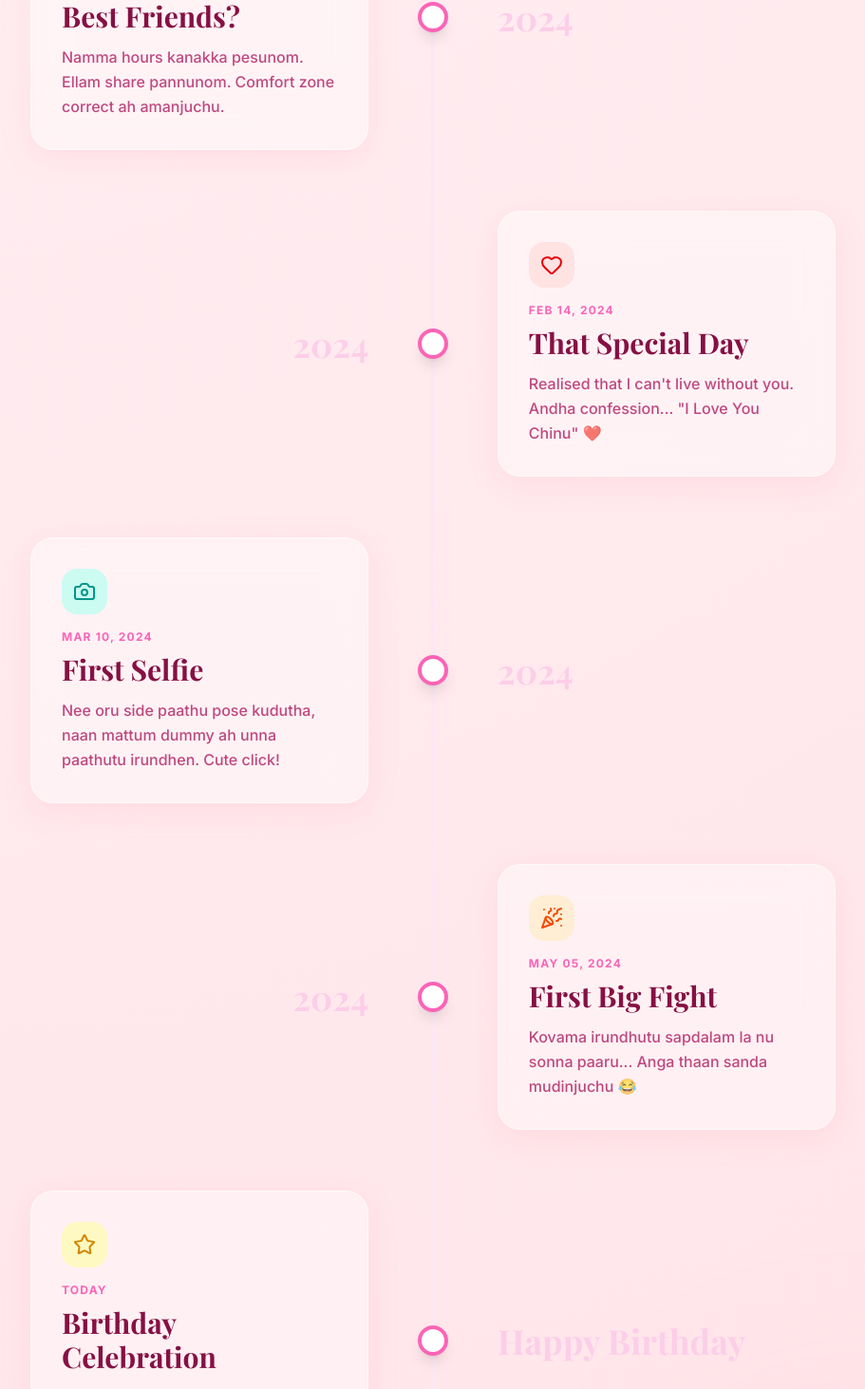
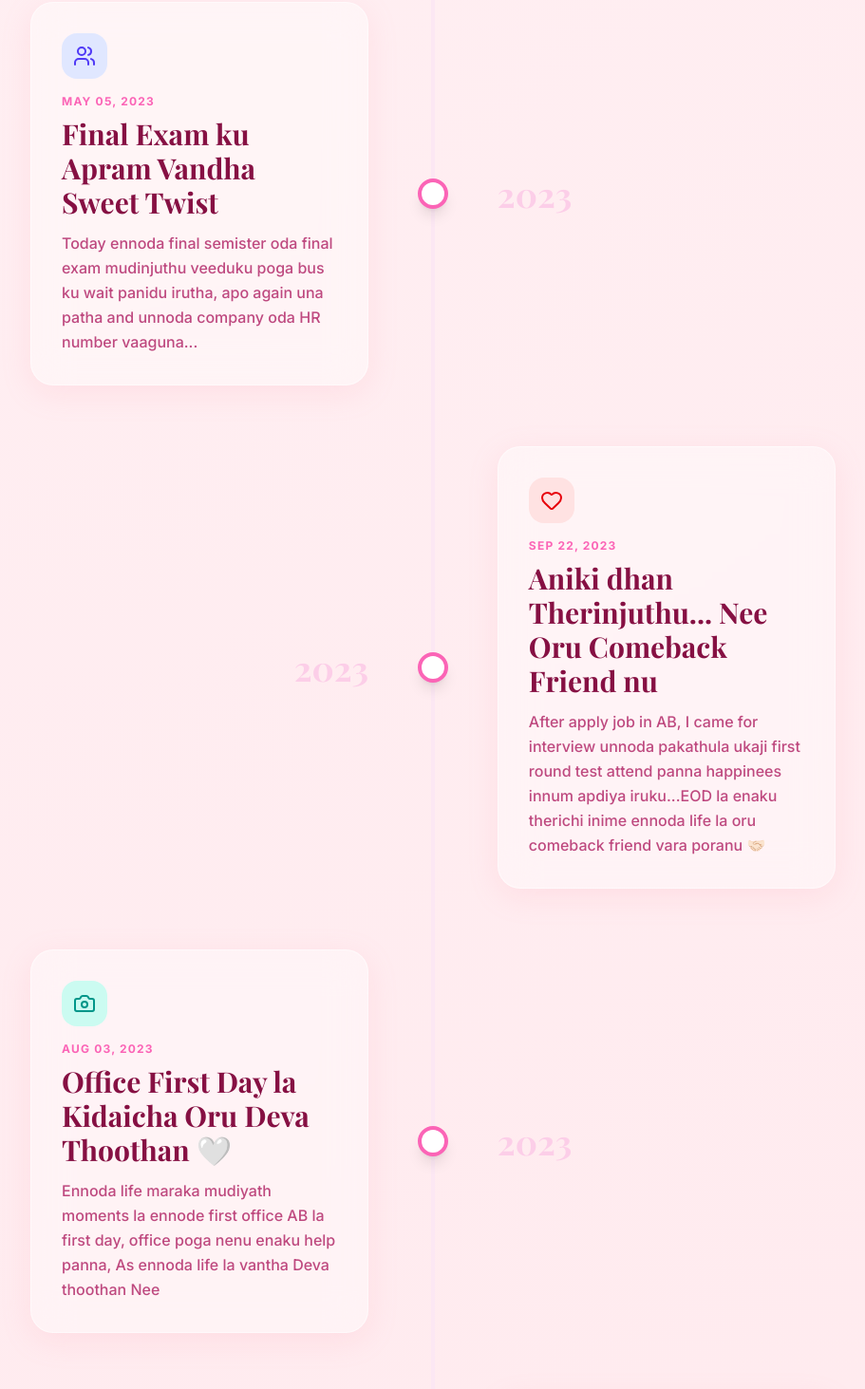
Before and after one commit to lokeshec23/For_Chinu, a React (Vite) app: page /timeline in a window 1280 px wide. Shown: the part 810-2273 px from the top of the page at 95% size, without its empty margins (184-1095 px from the left). Built offline with nearby package versions, Linux system fonts and the light colour scheme; a web font is replaced by a local one.

Commit message:
feat: add timeline page to showcase relationship milestones

```diff
--- a/src/pages/Timeline.tsx
+++ b/src/pages/Timeline.tsx
@@ -6,52 +6,93 @@ import { useNavigate } from 'react-router-dom';
 const TIMELINE = [
   {
     id: 1,
-    title: 'First Talk',
-    description: 'Enakku innum nyabagam iruku... andha first "Hi" message. Tension la typo pannen 🙈',
-    date: 'Dec 15, 2024',
+    title: 'Antha Oru ‘Sorry’ dhan Ellathukum Start',
+    description: 'Enaku therila chinu ma, namba school time la evol pesunathu ila but I remeber Keerthana akka mrg la unkita nanu pesuna first work "Sorry" 🤣',
+    date: 'Feb 22, 2023',
     icon: MessageCircle,
     color: 'bg-blue-100 text-blue-600',
   },
   {
     id: 2,
-    title: 'Best Friends?',
-    description: 'Namma hours kanakka pesunom. Ellam share pannunom. Comfort zone correct ah amanjuchu.',
-    date: 'Jan 20, 2024',
+    title: 'Final Exam ku Apram Vandha Sweet Twist',
+    description: 'Today ennoda final semister oda final exam mudinjuthu veeduku poga bus ku wait panidu irutha, apo again una patha and unnoda company oda HR number vaaguna...',
+    date: 'May 05, 2023',
     icon: Users,
     color: 'bg-indigo-100 text-indigo-600',
   },
   {
     id: 3,
-    title: 'That Special Day',
-    description: 'Realised that I can\'t live without you. Andha confession... "I Love You Chinu" ❤️',
-    date: 'Feb 14, 2024',
+    title: 'Aniki dhan Therinjuthu... Nee Oru Comeback Friend nu',
+    description: "After apply job in AB, I came for interview unnoda pakathula ukaji first round test attend panna happinees innum apdiya iruku...EOD la enaku therichi inime ennoda life la oru comeback friend vara poranu 🤝🏻",
+    date: 'Sep 22, 2023',
     icon: Heart,
     color: 'bg-red-100 text-red-600',
   },
   {
     id: 4,
-    title: 'First Selfie',
-    description: 'Nee oru side paathu pose kudutha, naan mattum dummy ah unna paathutu irundhen. Cute click!',
-    date: 'Mar 10, 2024',
+    title: 'Office First Day la Kidaicha Oru Deva Thoothan 🤍',
+    description: 'Ennoda life maraka mudiyath moments la ennode first office AB la first day, office poga nenu enaku help panna, As ennoda life la vantha Deva thoothan Nee',
+    date: 'Aug 03, 2023',
     icon: Camera,
     color: 'bg-teal-100 text-teal-600',
   },
   {
     id: 5,
-    title: 'First Big Fight',
-    description: 'Kovama irundhutu sapdalam la nu sonna paaru... Anga thaan sanda mudinjuchu 😂',
-    date: 'May 05, 2024',
+    title: 'Nee Just Friend Ila nu Purinja Naal 🌸',
+    description: 'Nambakula vantha first sanda... maraka matta That UI issuse, atha sanda la 2 days nenu enkita pesala apo tha onnu pujichithu nenu enaku just friend ila. You are something beynod that',
+    date: 'Dec 08, 2023',
     icon: PartyPopper,
     color: 'bg-orange-100 text-orange-600',
   },
   {
     id: 6,
-    title: 'Birthday Celebration',
-    description: 'Together forever... Innaiku un special day. Indha timeline innum perusa pogum ♾️',
-    date: 'Today',
+    title: 'Nisha Iruka Edam la Lokesh Kandipa Irupan ❤️',
+    description: 'Aprom one years neriya sanda, neriya care, neriya talks, life la happines and oru girl epdi treat pananu respect pannu nu therichiten... as one place la nisha irutha anga tha lokesh nu irupanu solra aalavku namba friendship iruthathu',
+    date: 'June 15, 2025',
     icon: Star,
     color: 'bg-yellow-100 text-yellow-600',
   },
+  {
+    id: 7,
+    title: 'Words la Solla Mudiyatha Oru Feeling 🤍',
+    description: "On This day suddely I feel something different, I cant express that feeling in words, Unmela oru feeling mind full la orra confusion... but still nanu atha feelings haa unkita sollala ",
+    date: 'July 03, 2025',
+    icon: Star,
+    color: 'bg-yellow-100 text-yellow-600',
+  },
+  {
+    id: 8,
+    title: 'Miracles Unmaya nu Purinja Maraka Mudiyatha Naal ✨',
+    description: 'Ennoda Life la maraka mudiyatha athan naal vanduthu, Life is full of surprises and miracles nu soluvanga, athu unmaya iruku nu aniku dhan purinjuthu 🤍, ennoda half and reamaining life haa unoda spend panna mudiu panna day, that is our Nose Day',
+    date: 'july 04, 2025',
+    icon: Star,
+    color: 'bg-yellow-100 text-yellow-600',
+  },
+  {
+    id: 9,
+    title: 'En Another Half ah Kandupidicha Naal 🤍',
+    description: 'On next day OMG, I found my another half, My wify, My life partner, My Chinu ma. Namaba panna First 😘 day',
+    date: 'July 05, 2025',
+    icon: Star,
+    color: 'bg-yellow-100 text-yellow-600',
+  },
+  {
+    id: 10,
+    title: 'HR Number la Aarambichu Heart vara Vandhuta ❤️',
+    description: 'Aprm nadathu ellam yedo dream mari iruku chinu ma. Stranger la school la iruthu, normal friend haa one day HR number vaagi, aprm best friend aagi, konjam konjam ma una naa pudichika, nenu ena purijika, epo ennoda full la nee tha iruka',
+    date: 'July 06, 2025',
+    icon: Star,
+    color: 'bg-yellow-100 text-yellow-600',
+  },
+  {
+    id: 11,
+    title: 'Shadow pola Life Long Un Kooda 😌',
+    description: 'Today ennoda devathiku piratha naal, Happy Birthday chinu ma, 🎂🥳🎉 shadow pola unkuda life long irutha chinu ma unnoda full happinees nanu karanama irupa. Love you sooooo much 😘😘😘',
+    date: 'May 19, 2026',
+    icon: Star,
+    color: 'bg-yellow-100 text-yellow-600',
+  },
+
 ];
 
 export default function Timeline() {
@@ -77,9 +118,8 @@ export default function Timeline() {
                 whileInView={{ opacity: 1, x: 0 }}
                 viewport={{ once: true, margin: "-100px" }}
                 transition={{ duration: 0.8, type: 'spring' }}
-                className={`relative flex items-center justify-between flex-col md:flex-row ${
-                  index % 2 === 0 ? 'md:flex-row-reverse' : ''
-                }`}
+                className={`relative flex items-center justify-between flex-col md:flex-row ${index % 2 === 0 ? 'md:flex-row-reverse' : ''
+                  }`}
               >
                 {/* Content Card */}
                 <div className="w-full md:w-[42%] ml-12 md:ml-0">
```
